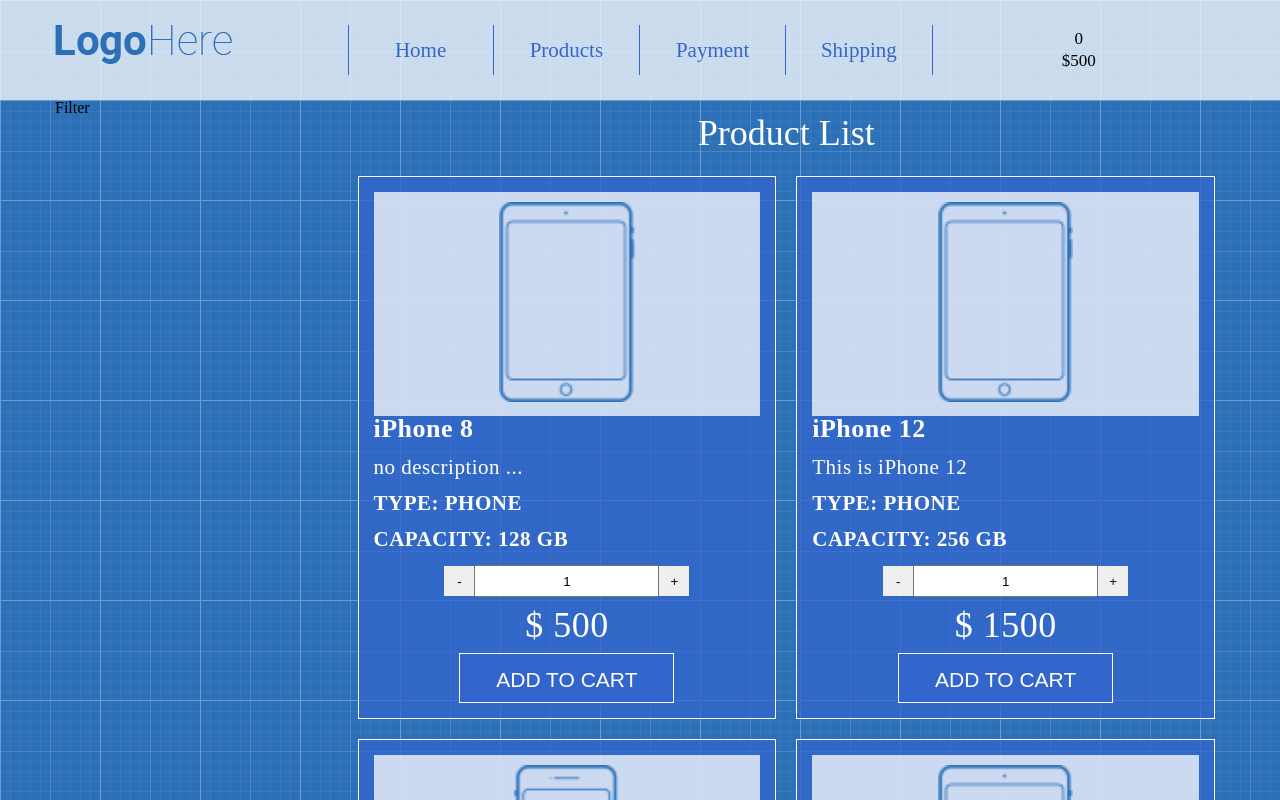
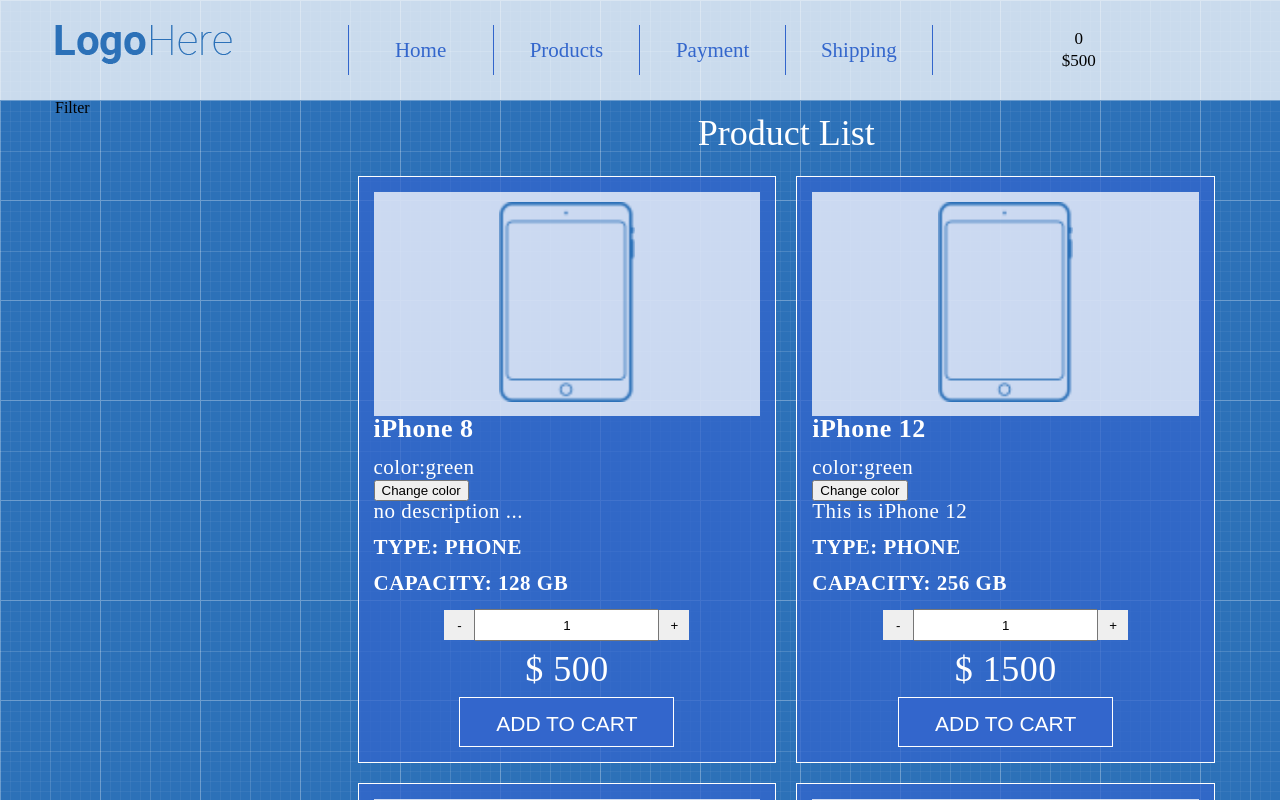
Before and after one commit to MXML11LN/Demo-shop-react, a React (Create React App) app: page / in a window 1280 px wide. Shown: the top 800 px of the page. Built offline with nearby package versions, Linux system fonts and the light colour scheme.

Commit message:
trained new set state color function

```diff
--- a/src/App/Main/Products/ProductListItem.js
+++ b/src/App/Main/Products/ProductListItem.js
@@ -7,6 +7,7 @@
 
     state ={
         productCount:1,
+        color:"green",
     }
 
     onIncrementClick() {
@@ -19,6 +20,9 @@
         this.setState((prevState) =>({
             productCount:prevState.productCount -1
         }))
+    }
+    changeColorClick(){
+        this.setState({color:"red"})
     }
 
     render(){
@@ -37,6 +41,8 @@
                 <img src={img} alt ={name}/>
             </div>
             <div className="product-title">{name}</div>
+            <p>color:{this.state.color}</p>
+            <button onClick = {() => this.changeColorClick()} >Change color</button>
             <div className="product-description">{description}</div>
             <div className="product-features">Type: {type}</div>
             <div className="product-features">Capacity: {capacity} GB</div>
```
